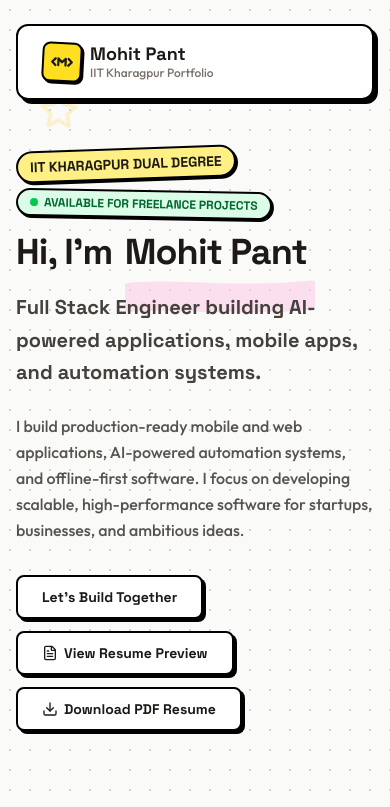
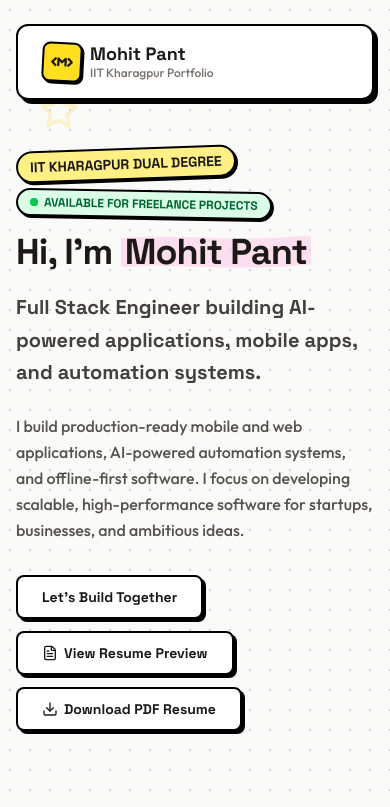
Before and after one commit to MohitPant2803/myPortfolio, a Next.js app: page / in a window 390 px wide. Shown: the top 807 px of the page. Built offline with nearby package versions, Linux system fonts and the light colour scheme.

Commit message:
Fix pink highlight alignment and prevent name wrapping on mobile viewports

```diff
--- a/src/app/page.tsx
+++ b/src/app/page.tsx
@@ -216,7 +216,7 @@ export default function Home() {
 
           <h1 className="text-4xl sm:text-6xl font-space-grotesk font-extrabold tracking-tight text-stone-900 leading-tight mb-4">
             Hi, I'm{" "}
-            <span className="relative inline-block px-1">
+            <span className="relative inline-block px-1 whitespace-nowrap">
               Mohit Pant
               <HighlightMarker className="text-pink-200" />
             </span>
--- a/src/components/Doodles.tsx
+++ b/src/components/Doodles.tsx
@@ -109,7 +109,7 @@ export const HighlightMarker = ({ className = "text-yellow-200" }: { className?:
     viewBox="0 0 200 40"
     fill="none"
     preserveAspectRatio="none"
-    className={`absolute -z-10 h-full w-full opacity-60 ${className}`}
+    className={`absolute left-0 top-0 -z-10 h-full w-full opacity-60 ${className}`}
   >
     <path
       d="M5 20 C 50 15, 100 25, 195 18"
```
